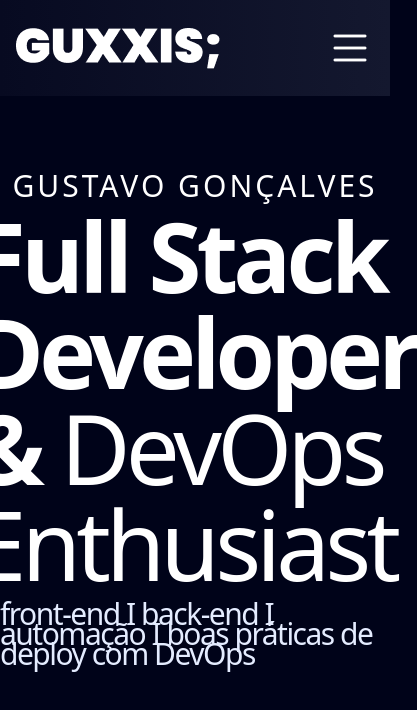
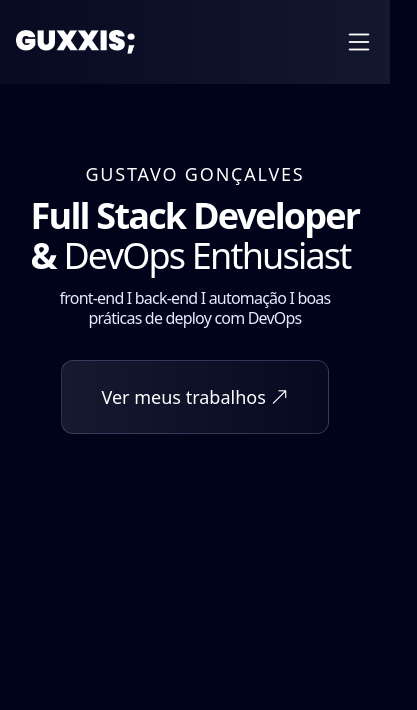
Before and after one commit to Guxxis/portfolio, an Angular app: page / in a window 390 px wide. Shown: the top 710 px of the page, 417 px wide, since content can reach past the window. Built offline with nearby package versions, Linux system fonts and the light colour scheme.

Commit message:
refactor text & button banner

```diff
--- a/src/app/components/banner/banner.html
+++ b/src/app/components/banner/banner.html
@@ -1,12 +1,18 @@
 <section class="text-white flex w-full flex-col items-center justify-center gap-3 mt-20">
-    <p class=" text-3xl leading-5 tracking-widest uppercase font">gustavo gonçalves</p>
-    <h1 class="text-8xl font-bold tracking-tighter">Full Stack Developer <br>&
+
+    <p class="text-lg md:text-3xl leading-5 tracking-widest uppercase font">gustavo gonçalves</p>
+
+    <h1 class="text-4xl md:text-8xl font-bold tracking-tighter">Full Stack Developer <br>&
         <span class="font-medium">DevOps Enthusiast</span>
     </h1>
-    <h2 class="text-3xl leading-5 tracking-tighter text-[var(--grey)]">front-end I back-end I automação I boas práticas
+
+    <h2 class="text-base md:text-3xl leading-5 tracking-tighter text-[var(--grey)] text-center px-10">front-end I
+        back-end I automação I boas práticas
         de deploy com DevOps</h2>
 
-    <!-- <a href="" class="text-lg font-medium leading-6 border rounded-xl py-6 px-10 border-[#6971A266] bg-linear-to-r/srgb from-[#161A31] to-[#06091F]">Ver meus trabalhos <i
-            class="bi bi-arrow-up-right"></i></a> -->
+    <app-extern-button
+        [buttonText]="'Ver meus trabalhos'"
+        [buttonLink]="'https://github.com/guxxis'">
+    </app-extern-button>
 
 </section>
--- a/src/app/components/banner/banner.ts
+++ b/src/app/components/banner/banner.ts
@@ -1,8 +1,9 @@
 import { Component } from '@angular/core';
+import { ExternButton } from '../extern-button/extern-button';
 
 @Component({
   selector: 'app-banner',
-  imports: [],
+  imports: [ExternButton],
   templateUrl: './banner.html',
   styleUrl: './banner.css',
 })
--- /dev/null
+++ b/src/app/components/extern-button/extern-button.html
@@ -0,0 +1,8 @@
+<a href="{{buttonLink}}" target="_blank" rel="nofollow"
+    class="
+        block
+        mt-5 md:mt-8
+        text-lg font-medium leading-6 border rounded-xl py-6 px-10 border-[#6971A266] bg-linear-to-r/srgb from-[#161A31] to-[#06091F]">
+    {{buttonText}}
+    <i class="bi bi-arrow-up-right"></i>
+</a>
--- a/src/app/components/header/header.html
+++ b/src/app/components/header/header.html
@@ -16,9 +16,9 @@
             mx-auto px-4 py-6
             md:max-w-[1440px]">
 
-        <img src="logo.png" alt="logo" class="md:w-2/12">
+        <img src="logo.png" alt="logo" class="w-4/12 md:w-2/12">
 
-        <span (click)="toggleMenu()" class="md:hidden text-5xl">
+        <span (click)="toggleMenu()" class="md:hidden  text-3xl">
             <i class="
                 bi transition-all ease-in duration-300" [ngClass]="isOpenMenu ? 'bi-x':'bi-list'"></i>
         </span>
@@ -85,9 +85,9 @@
             mx-auto px-4 py-6
             md:max-w-[1440px]">
 
-        <img src="logo.png" alt="logo" class="md:w-2/12">
+        <img src="logo.png" alt="logo" class="w-4/12 md:w-2/12">
 
-        <span (click)="toggleMenu()" class="md:hidden text-5xl">
+        <span (click)="toggleMenu()" class="md:hidden text-3xl">
             <i class="
                 bi transition-all ease-in duration-300" [ngClass]="isOpenMenu ? 'bi-x':'bi-list'"></i>
         </span>
```
Also changed, not shown: src/app/components/extern-button/extern-button.ts (added, +13 -0 lines), src/app/components/extern-button/extern-button.css (added), 1 other file (tests, documents, lock files or other folders).
